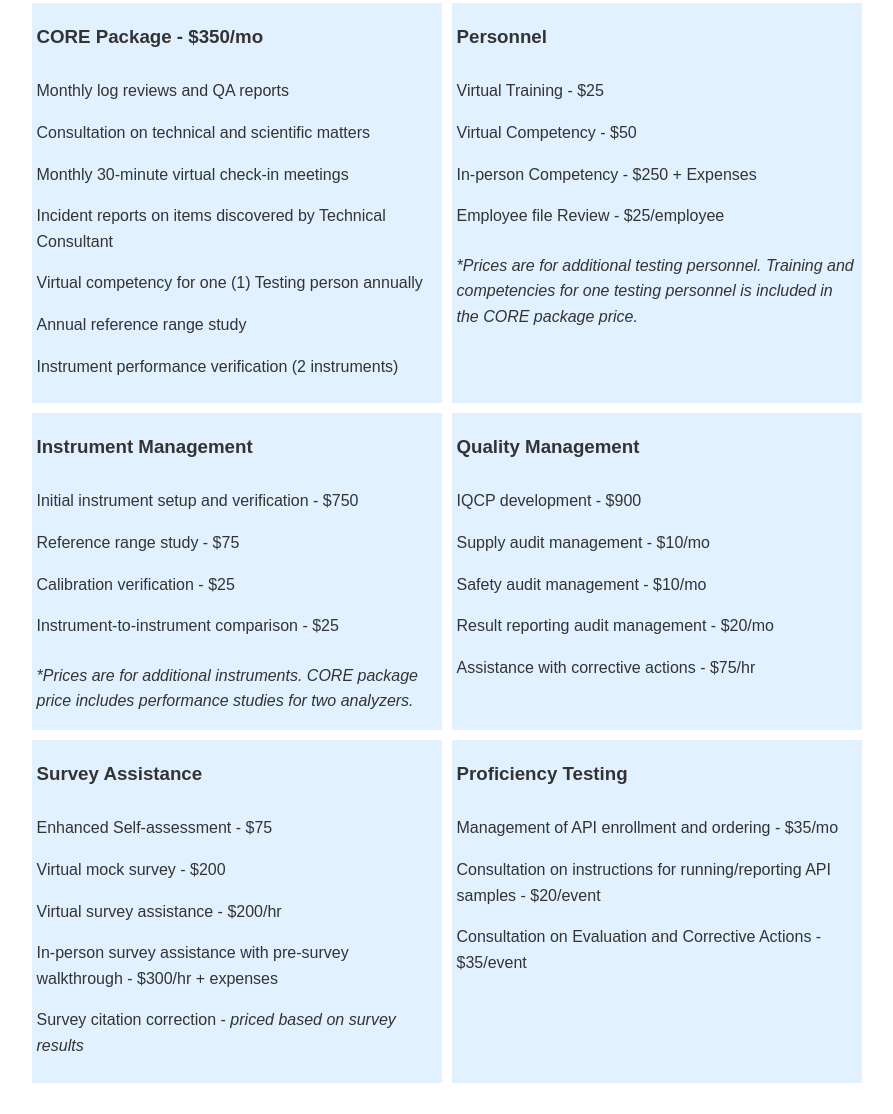
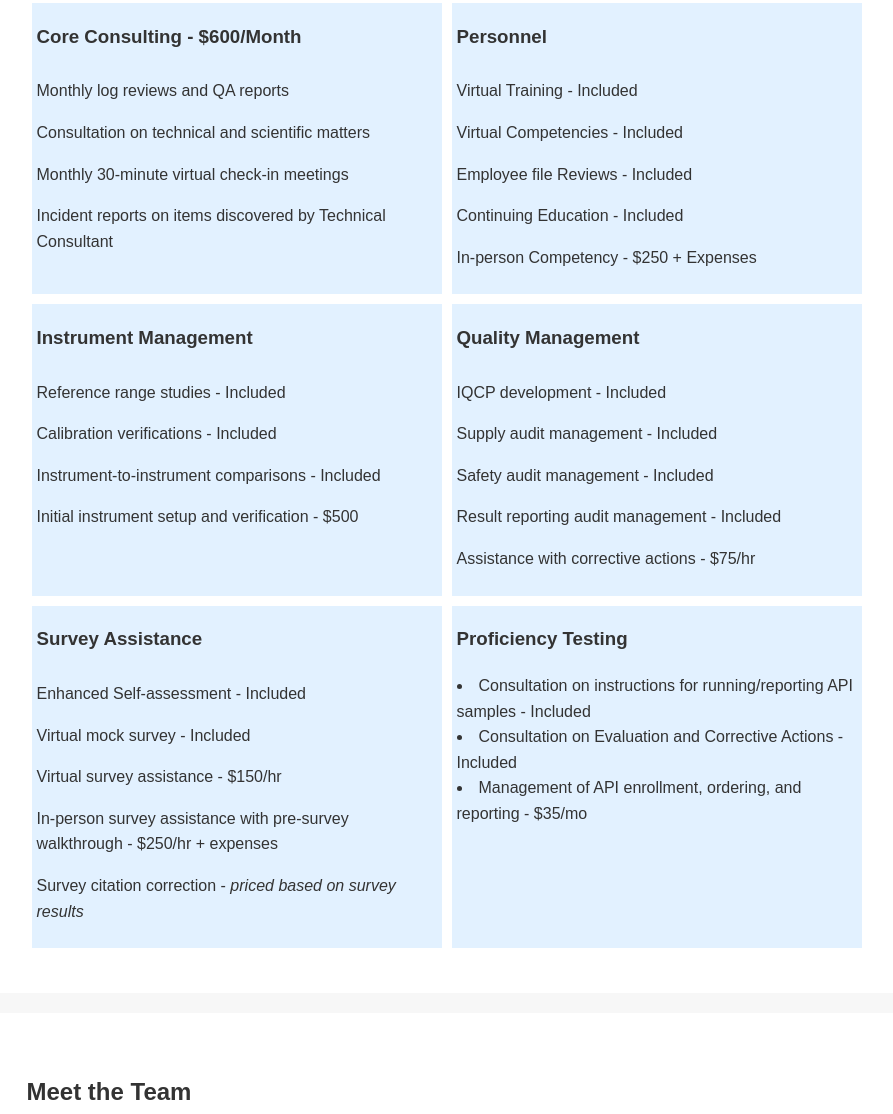
Before and after one commit to robert-kinkley/NSLC-website, a plain HTML site: page index.html in a window 1280 px wide. Shown: the part 732-1846 px from the top of the page, without its empty margins (80-973 px from the left). Drawn offline with nearby package versions, Linux system fonts and the light colour scheme.

Commit message:
Add files via upload

```diff
--- a/index.html
+++ b/index.html
@@ -36,63 +36,59 @@
       <p class="italic">*Prices are for Gameday Men's Health locations. Other labs please contact for pricing.</p>
       <div class="tiles">
         <div class="price-tile">
-          <h3>CORE Package - $350/mo</h3>
+          <h3>Core Consulting - $600/Month</h3>
           <ul>
             <li>Monthly log reviews and QA reports</li>
             <li>Consultation on technical and scientific matters</li>
             <li>Monthly 30-minute virtual check-in meetings</li>
             <li>Incident reports on items discovered by Technical Consultant</li>
-            <li>Virtual competency for one (1) Testing person annually</li>
-            <li>Annual reference range study</li>
-            <li>Instrument performance verification (2 instruments)</li>
           </ul>
         </div>
         <div class="price-tile">
           <h3>Personnel</h3>
           <ul>
-            <li>Virtual Training - $25</li>
-            <li>Virtual Competency - $50</li>
+            <li>Virtual Training - Included</li>
+            <li>Virtual Competencies - Included</li>
+            <li>Employee file Reviews - Included</li>
+            <li>Continuing Education - Included</li>
             <li>In-person Competency - $250 + Expenses</li>
-            <li>Employee file Review - $25/employee</li>
           </ul>
-           <p class="italic">*Prices are for additional testing personnel. Training and competencies for one testing personnel is included in the CORE package price.</p>
         </div>
         <div class="price-tile">
           <h3>Instrument Management</h3>
           <ul>
-            <li>Initial instrument setup and verification - $750</li>
-            <li>Reference range study - $75</li>
-            <li>Calibration verification - $25</li>
-            <li>Instrument-to-instrument comparison - $25</li>
+            <li>Reference range studies - Included</li>
+            <li>Calibration verifications - Included</li>
+            <li>Instrument-to-instrument comparisons - Included</li>
+            <li>Initial instrument setup and verification - $500</li>
           </ul>
-          <p class="italic">*Prices are for additional instruments. CORE package price includes performance studies for two analyzers.</p>
         </div>
         <div class="price-tile">
           <h3>Quality Management</h3>
           <ul>
-            <li>IQCP development - $900</li>
-            <li>Supply audit management - $10/mo</li>
-            <li>Safety audit management - $10/mo</li>
-            <li>Result reporting audit management - $20/mo</li>
+            <li>IQCP development - Included</li>
+            <li>Supply audit management - Included</li>
+            <li>Safety audit management - Included</li>
+            <li>Result reporting audit management - Included</li>
             <li>Assistance with corrective actions - $75/hr</li>
           </ul>
         </div>
         <div class="price-tile">
           <h3>Survey Assistance</h3>
           <ul>
-            <li>Enhanced Self-assessment - $75</li>
-            <li>Virtual mock survey - $200</li>
-            <li>Virtual survey assistance - $200/hr</li>
-            <li>In-person survey assistance with pre-survey walkthrough - $300/hr + expenses</li>
+            <li>Enhanced Self-assessment - Included</li>
+            <li>Virtual mock survey - Included</li>
+            <li>Virtual survey assistance - $150/hr</li>
+            <li>In-person survey assistance with pre-survey walkthrough - $250/hr + expenses</li>
             <li>Survey citation correction - <i>priced based on survey results</i></li>
           </ul>
         </div>
         <div class="price-tile">
           <h3>Proficiency Testing</h3>
-          <ul>
-            <li>Management of API enrollment and ordering - $35/mo</li>
-            <li>Consultation on instructions for running/reporting API samples - $20/event</li>
-            <li>Consultation on Evaluation and Corrective Actions - $35/event</li>
+          <ul></ul>
+            <li>Consultation on instructions for running/reporting API samples - Included</li>
+            <li>Consultation on Evaluation and Corrective Actions - Included</li>
+            <li>Management of API enrollment, ordering, and reporting - $35/mo</li>
           </ul>
         </div>
       </div>
```
